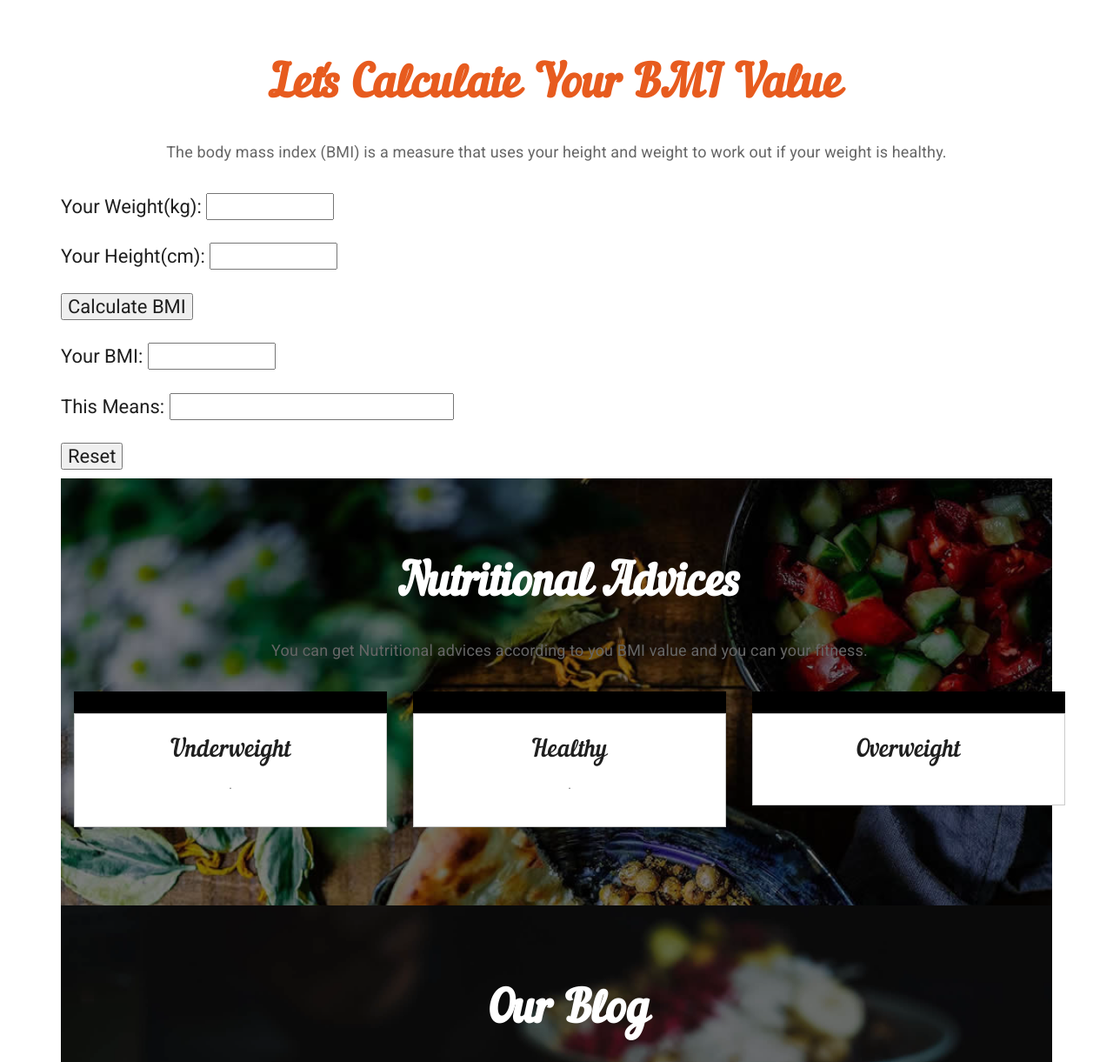
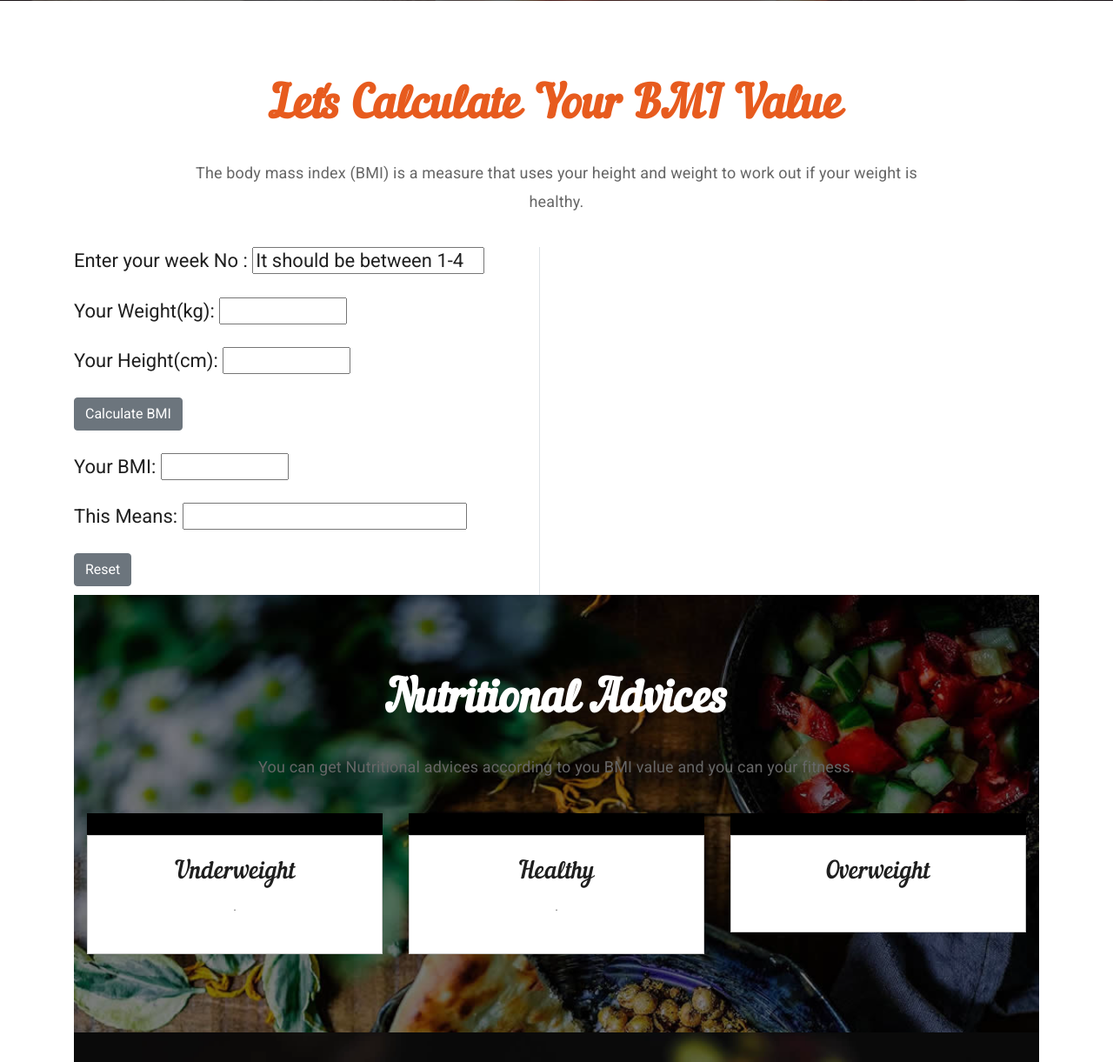
Before and after one commit to Hashininirasha/Maintain-your-fitness-due-to-COVID-19-and-stay-at-home, a PHP site: page / in a window 1280 px wide. Shown: the part 2045-3266 px from the top of the page at 87% size. Run offline with PHP 8.4, Linux system fonts and the light colour scheme; a stand-in replaces the project's code that opens the database connection; some web fonts are replaced.

Commit message:
Update index.php

```diff
--- a/index.php
+++ b/index.php
@@ -4,7 +4,10 @@ session_start();
 if(isset($_SESSION['user_email'])){
    $user_email=$_SESSION['user_email'];
 
+   $id = $_SESSION['currentid'];
 }
+
+
 
 
 ?>
@@ -31,7 +34,7 @@ if(isset($_SESSION['user_email'])){
     <link rel="apple-touch-icon" href="images/apple-touch-icon.png">
 
     <!-- Bootstrap CSS -->
-    <link rel="stylesheet" href="css/bootstrap.min.css">
+    <link rel="stylesheet" href="https://maxcdn.bootstrapcdn.com/bootstrap/4.5.2/css/bootstrap.min.css">
     <!-- Site CSS -->
     <link rel="stylesheet" href="css/style.css">
     <!-- Responsive CSS -->
@@ -269,7 +272,7 @@ People can't go out to meet his or her Doctor to get nutritional advice. Sometim
 
 						<p class="title-caption text-center">The body mass index (BMI) is a measure that uses your height and weight to work out if your weight is healthy. </p>
                         <script language="JavaScript">
-						<!--
+
 						function calculateBmi() {
 						var weight = document.bmiForm.weight.value
 						var height = document.bmiForm.height.value
@@ -290,16 +293,122 @@ People can't go out to meet his or her Doctor to get nutritional advice. Sometim
 						alert("Please Fill in everything correctly")
 						}
 						}
-												//-->
+
 						</script>
-						<form name="bmiForm"><h2>
+                   <?php
+
+                        if (isset($_POST['btnbmi']) && isset($_POST['week'])&& isset($_POST['bmi'])) {
+                            $i=$_POST['week'];
+                            $bmi=$_POST['bmi'];
+                            $w2="no";
+                            $w3="no";
+                            $w4="no";
+                          switch ($i) {
+                            case 1:
+                                $sql = "INSERT INTO check_bmi(user_id,week_one,week_two,week_three,week_four) VALUES (:id,:weekone,:weektwo,:weekthree,:weekfour)";
+                                $stmt = $pdo->prepare($sql);
+                                $stmt -> bindParam(':weekone',$bmi,PDO::PARAM_STR);
+                                $stmt -> bindParam(':id',$id,PDO::PARAM_INT);
+                                $stmt -> bindParam(':wo',$w2,PDO::PARAM_STR);
+                                $stmt -> bindParam(':wt',$w3,PDO::PARAM_STR);
+                                $stmt -> bindParam(':wtt',$w4,PDO::PARAM_STR);
+                                $stmt->execute();
+                               break;
+                            case 2:
+                                $sql = "UPDATE check_bmi set week_two=:weektwo where user_id=:id";
+                                $stmt = $pdo->prepare($sql);
+                                $stmt -> bindParam(':weektwo',$bmi,PDO::PARAM_STR);
+                                $stmt -> bindParam(':id',$id,PDO::PARAM_INT);
+                                $stmt->execute();
+                                $row=$stmt->fetchAll(PDO::FETCH_ASSOC);
+                               break;
+                            case 3:
+                                $sql = "UPDATE check_bmi set week_three=:weekthree where user_id=:id";
+                                $stmt = $pdo->prepare($sql);
+                                $stmt -> bindParam(':weekthree',$bmi,PDO::PARAM_STR);
+                                $stmt -> bindParam(':id',$id,PDO::PARAM_INT);
+                                $stmt->execute();
+                                $row=$stmt->fetchAll(PDO::FETCH_ASSOC);
+                               break;
+                            case 4:
+                                $sql = "UPDATE check_bmi set week_four=:weekfour where user_id=:id";
+                                $stmt = $pdo->prepare($sql);
+                                $stmt -> bindParam(':weekfour',$bmi,PDO::PARAM_STR);
+                                $stmt -> bindParam(':id',$id,PDO::PARAM_INT);
+                                $stmt->execute();
+                                $row=$stmt->fetchAll(PDO::FETCH_ASSOC);
+                               break;
+                            default:
+                                $_SESSION['error']="Please Enter Week no 1-4";
+                             }
+
+
+                              if (isset($_SESSION["error"]) ) {
+                                 echo('<p style="color:red">'.htmlentities($_SESSION["error"])."</p>\n");
+                                 unset($_SESSION["error"]);
+
+}
+
+                   }
+
+                   ?>
+                <div class="row">
+                    <div class="col-sm-6 order-sm-first">
+						<form method="post" class="border-right mr-1" name="bmiForm"><h2>
+                        Enter your week No : <input type="number" name="week" size="1"  placeholder="It should be between 1-4"><br/><br>
 						Your Weight(kg): <input type="text" name="weight" size="10"><br /><br>
 						Your Height(cm): <input type="text" name="height" size="10"><br /><br>
-						<input type="button" value="Calculate BMI" onClick="calculateBmi()"><br /><br>
+						<input class="btn btn-md btn-secondary" type="submit" name="btnbmi" value="Calculate BMI" onClick="calculateBmi()"><br /><br>
 						Your BMI: <input type="text" name="bmi" size="10"><br /><br>
 						This Means: <input type="text" name="meaning" size="25"><br /><br>
-						<input type="reset" value="Reset" /></h2>
+						<input class="btn btn-md btn-secondary" type="reset" value="Reset" /></h2>
 						</form>
+                   </div>
+                  <div class="col-sm order-sm-last">
+                   <?php
+                if (isset($_POST['btnbmi'])) {
+                    $sql="SELECT * from check_bmi";
+                    $stmt=$pdo ->prepare($sql);
+                    $stmt->execute();
+                    $result=$stmt -> fetchAll(PDO::FETCH_OBJ);
+                    if ($stmt->rowCount()>0) {
+                        $cnt=1;
+                        foreach ($result as $row) {
+                            echo "<table class='table table-bordered table-dark'>";
+                            echo "<tr>";
+                            echo "<thead>";
+                            echo "<th>Week No</th>";
+                            echo "<th>BMI</th>";
+                            echo "</thead>";
+                            echo "</tr>";
+                            echo "<tbody>";
+                            echo "<tr>";
+                            echo "<th>1st Week</th>";
+                            echo "<th>".$row->week_one."</th>";
+                            echo "</tr>";
+                            echo "<tr>";
+                            echo "<th>2nd Week</th>";
+                            echo "<th>".$row->week_two."</th>";
+                            echo "</tr>";
+                            echo "<tr>";
+                            echo "<th>3rd Week</th>";
+                            echo "<th>".$row->week_three."</th>";
+                            echo "</tr>";
+                            echo "<tr>";
+                            echo "<th>4th Week</th>";
+                            echo "<th>".$row->week_four."</th>";
+                            echo "</tr>";
+                            echo "</tbody>";
+                            $cnt++;
+                            echo "</table>";
+                        }
+
+                    }
+                    }
+
+                        ?>
+                        </div>
+                        </div>
 					</div>
 
 
```
